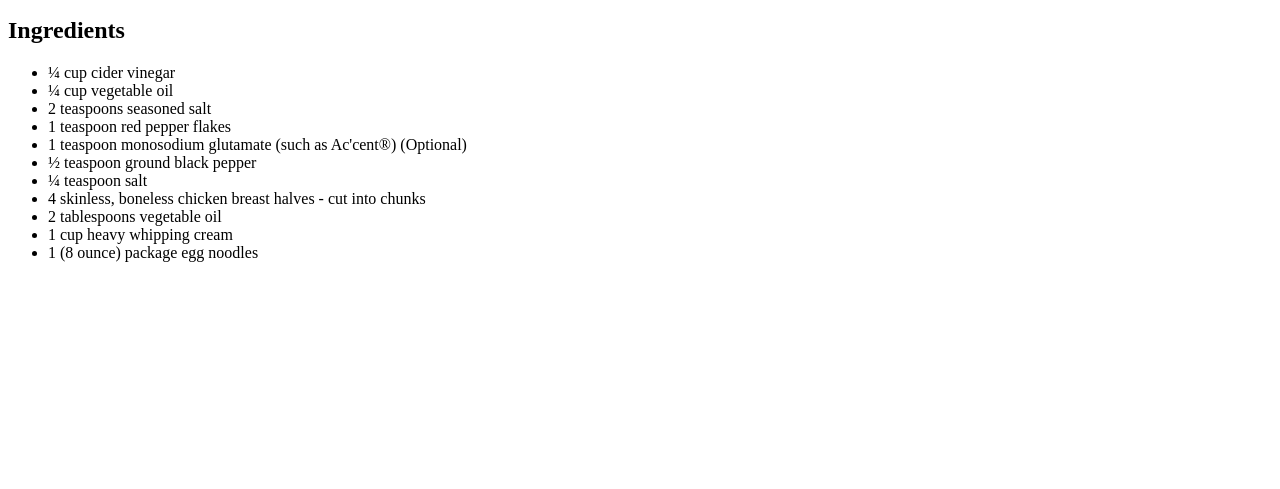
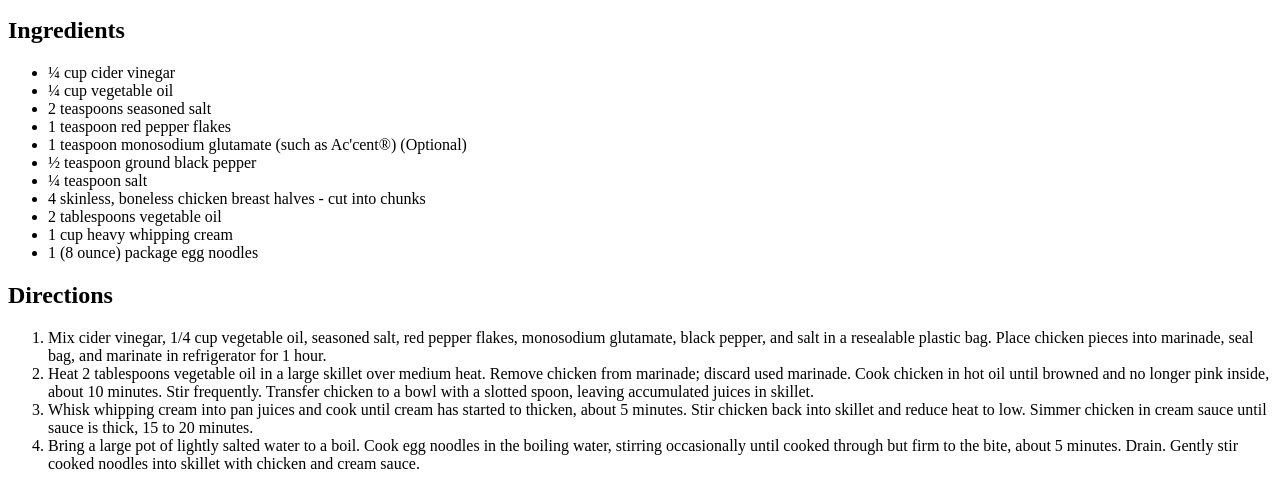
Before and after one commit to Nemeh/odin-recipes, a plain HTML site: page recipes/chicken-pasta.html in a window 1280 px wide. Shown: the part 430-919 px from the top of the page. Before the commit the page ends 800 px from the top, so only its background shows below. Drawn offline with Linux system fonts and the light colour scheme.

Commit message:
Added Directions

```diff
--- a/recipes/chicken-pasta.html
+++ b/recipes/chicken-pasta.html
@@ -27,5 +27,13 @@
             <li>1 cup heavy whipping cream</li>
             <li>1 (8 ounce) package egg noodles</li>
         </ul>
+
+    <h2>Directions</h2>
+        <ol>
+            <li>Mix cider vinegar, 1/4 cup vegetable oil, seasoned salt, red pepper flakes, monosodium glutamate, black pepper, and salt in a resealable plastic bag. Place chicken pieces into marinade, seal bag, and marinate in refrigerator for 1 hour.</li>
+            <li>Heat 2 tablespoons vegetable oil in a large skillet over medium heat. Remove chicken from marinade; discard used marinade. Cook chicken in hot oil until browned and no longer pink inside, about 10 minutes. Stir frequently. Transfer chicken to a bowl with a slotted spoon, leaving accumulated juices in skillet.</li>
+            <li>Whisk whipping cream into pan juices and cook until cream has started to thicken, about 5 minutes. Stir chicken back into skillet and reduce heat to low. Simmer chicken in cream sauce until sauce is thick, 15 to 20 minutes.</li>
+            <li>Bring a large pot of lightly salted water to a boil. Cook egg noodles in the boiling water, stirring occasionally until cooked through but firm to the bite, about 5 minutes. Drain. Gently stir cooked noodles into skillet with chicken and cream sauce.</li>
+        </ol>
     </body>
 </html>
```
